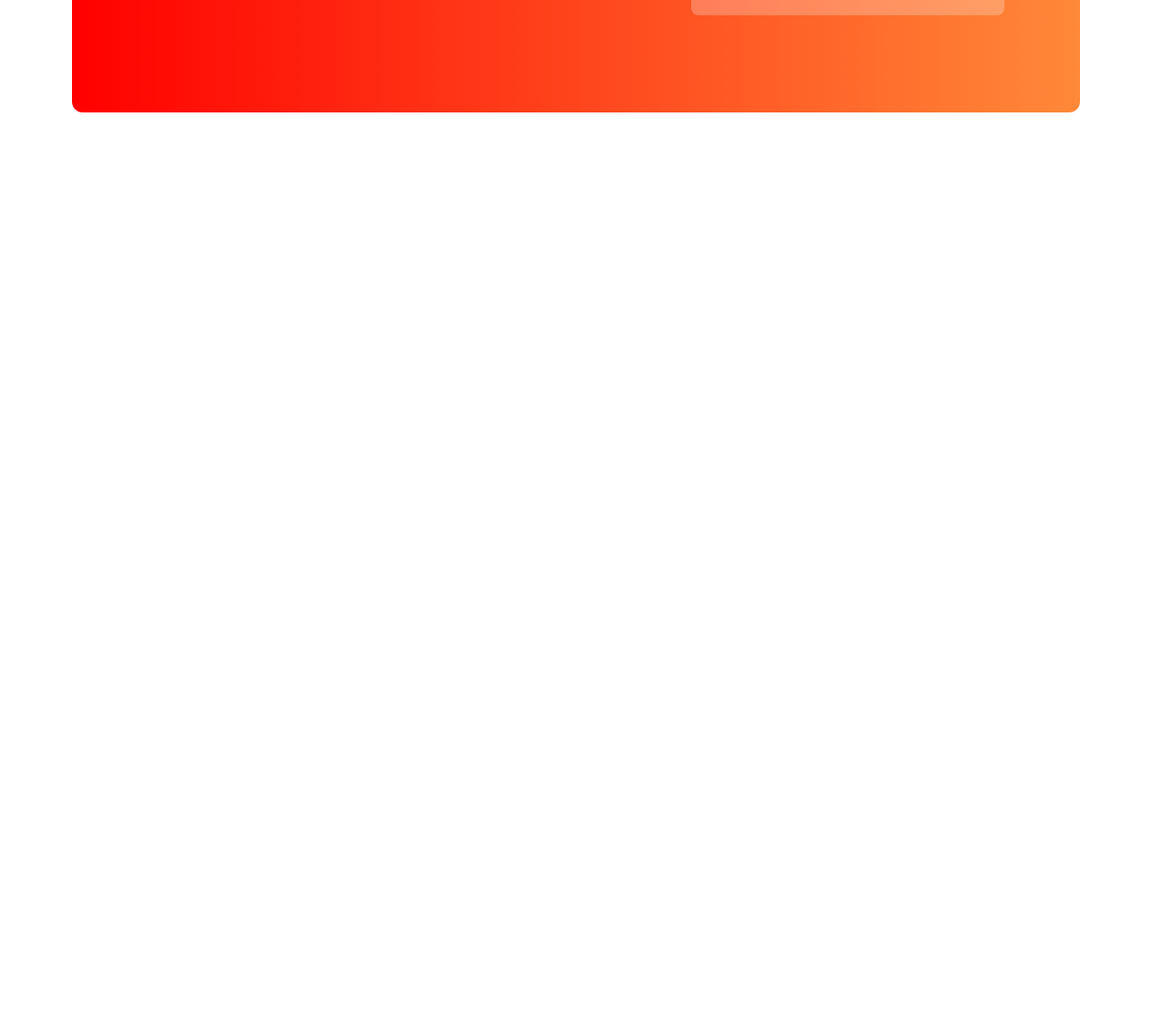
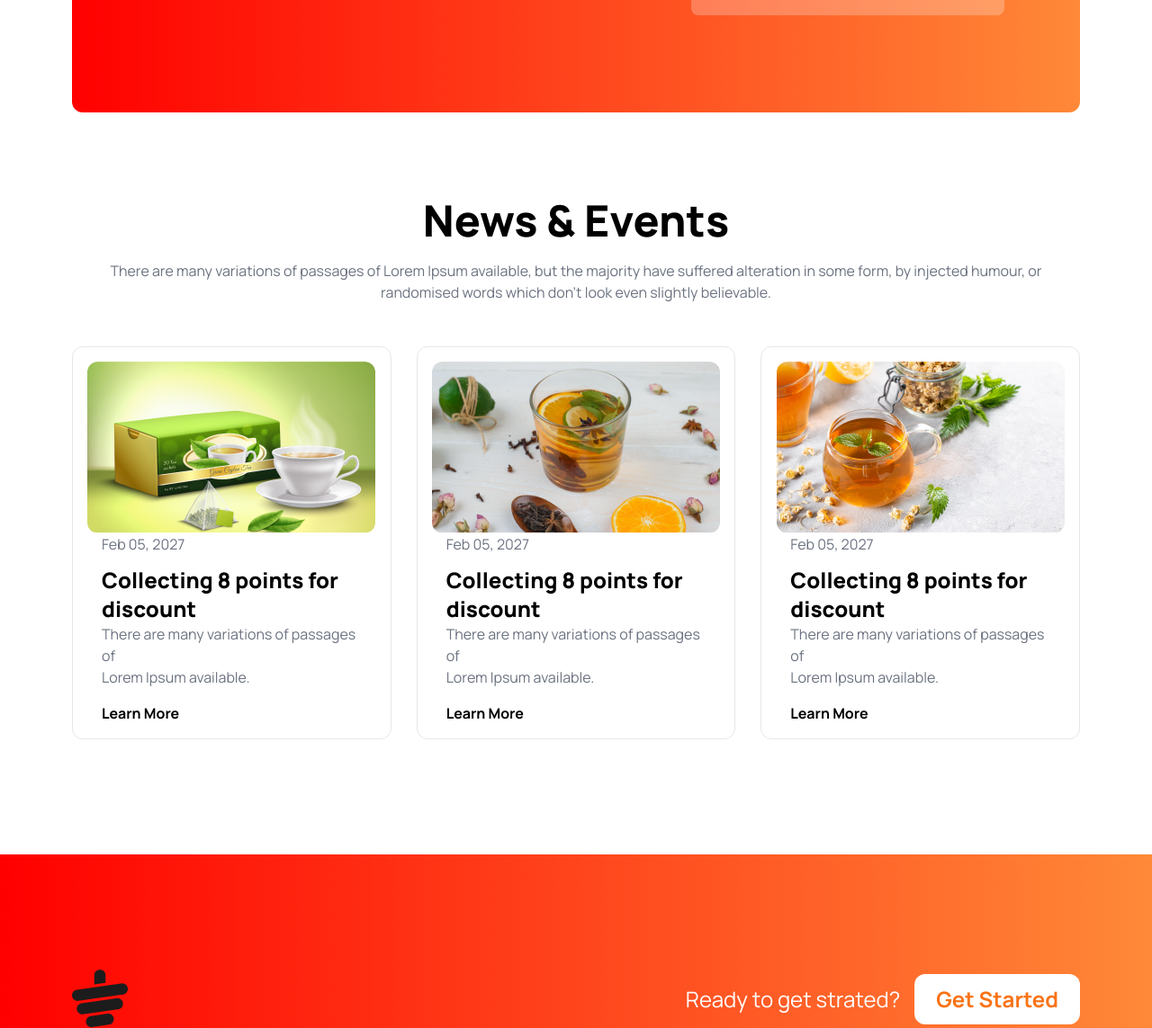
Before and after one commit to afikAfikur/tea-landing-page, a plain HTML site: page index.html in a window 1280 px wide. Shown: the part 2580-3723 px from the top of the page at 90% size. Before the commit the page ends 2801 px from the top, so only its background shows below. Drawn offline with nearby package versions, Linux system fonts and the light colour scheme.

Commit message:
unfinished

```diff
--- a/index.html
+++ b/index.html
@@ -177,7 +177,7 @@
               <h4 class="text-[#5D5A6F]">Businessman</h4>
             </div>
             <!--middle card-->
-            <div class="z-10 card absolute top-32  w-full lg:w-3/4 h-auto bg-white text-black left-0  px-9 py-10 rounded-lg">
+            <div class=" z-10 card absolute top-32  w-full lg:w-3/4 h-auto bg-white text-black left-0  px-9 py-10 rounded-lg">
               <div >
                 <img class="absolute bg-white rounded-full p-1 -top-9 -left-9" src="./images/client.png" alt="">
               </div>
@@ -198,6 +198,52 @@
           </div>
         </div>
       </div>
+
+      <div class="fifth_sec mb-8 lg:mb-32">
+        <div class="text space-y-5 text-center  pb-8 lg:pb-12">
+          <h4 class="text-5xl font-extrabold">News & Events</h4>
+          <p class="text-gray-500">There are many variations of passages of Lorem Ipsum available, but the majority have suffered alteration in some form, by injected humour, or randomised words which don't look even slightly believable. </p>
+        </div>
+        <div class="grid grid-cols-1 lg:grid-cols-3 gap-7">
+
+          <div class="teacart rounded-xl justify-center py-4 h-auto border border-gray-200">
+            <img class="mx-auto rounded-xl" src="./images/news-1.png" alt="">
+            <div class="text px-8">
+            <h4 class="text-gray-500">Feb 05, 2027</h4>
+            <h4 class="font-extrabold text-2xl mt-3 ">Collecting 8 points for <br>discount</h4>
+            <p class="text-gray-500 mx-auto">There are many variations of passages of <br> Lorem Ipsum available.</p>
+            <h4 class="mt-4 font-bold">Learn More</h4>
+            </div>
+          </div>
+          <div class="teacart border-gray-200 rounded-xl justify-center py-4 h-auto border">
+            <img class="mx-auto rounded-xl" src="./images/news-2.png" alt="">
+            <div class="text px-8">
+            <h4 class="text-gray-500">Feb 05, 2027</h4>
+            <h4 class="font-extrabold text-2xl mt-3 ">Collecting 8 points for <br>discount</h4>
+            <p class="text-gray-500 mx-auto">There are many variations of passages of <br> Lorem Ipsum available.</p>
+            <h4 class="mt-4 font-bold">Learn More</h4>
+            </div>
+          </div>
+          <div class="teacart border-gray-200 rounded-xl justify-center py-4 h-auto border">
+            <img class="mx-auto rounded-xl" src="./images/news-3.png" alt="">
+            <div class="text px-8">
+            <h4 class="text-gray-500">Feb 05, 2027</h4>
+            <h4 class="font-extrabold text-2xl mt-3 ">Collecting 8 points for <br>discount</h4>
+            <p class="text-gray-500 mx-auto">There are many variations of passages of <br> Lorem Ipsum available.</p>
+            <h4 class="mt-4 font-bold">Learn More</h4>
+            </div>
+          </div>
+        </div>
+      </div>
     </main>
+    <footer class="bg-gradient-to-r from-[#FF0000] to-[#FF8938] h-auto pt-7 lg:pt-32">
+      <div class="upper items-center flex justify-between max-w-screen-xl mx-auto px-10 md:px-16 lg:px-20">
+        <img src="./images/cup.png" alt="">
+        <div class="flex gap-1 lg:gap-x-4 items-center">
+        <h4 class="text-2xl text-white">Ready to get strated?</h4>
+        <button class="bg-white text-orange-500 font-bold text-2xl px-6 py-3 rounded-xl ">Get Started</button>
+        </div>
+      </div>
+    </footer>
   </body>
 </html>
```
